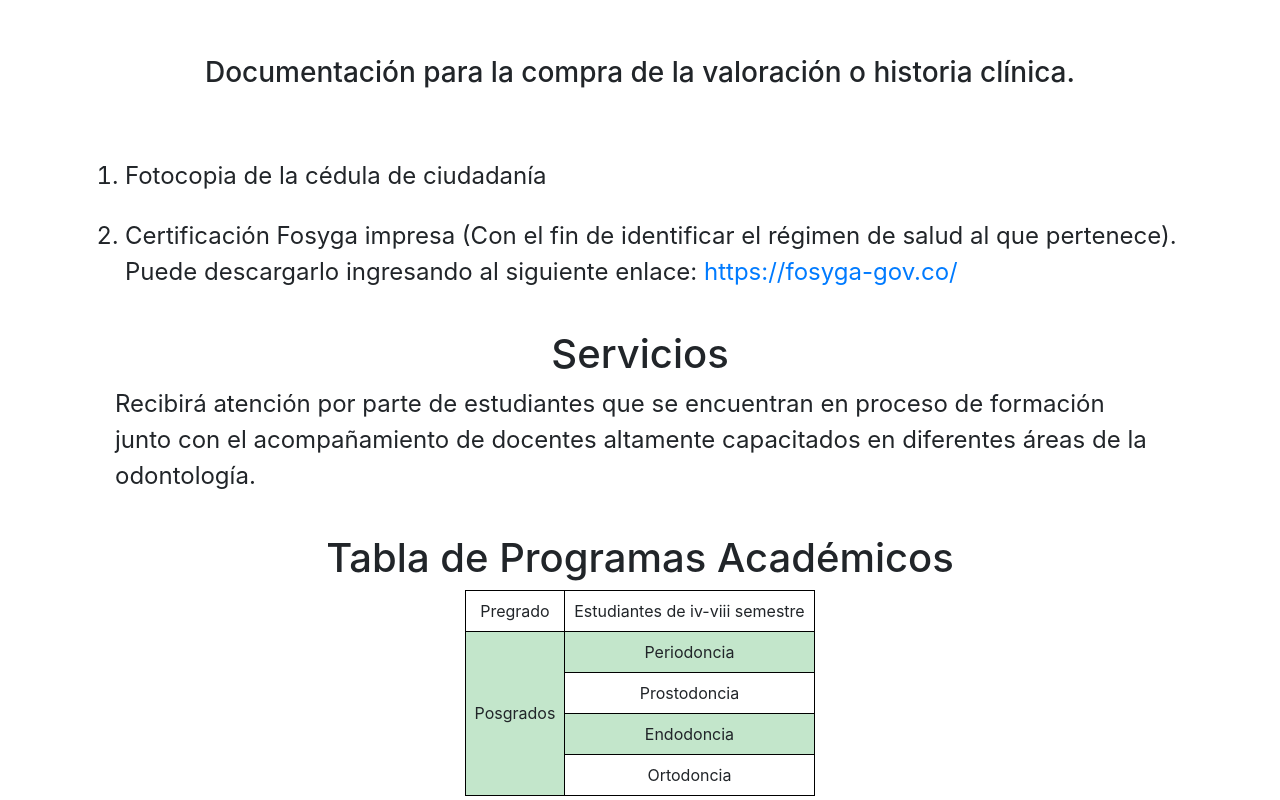
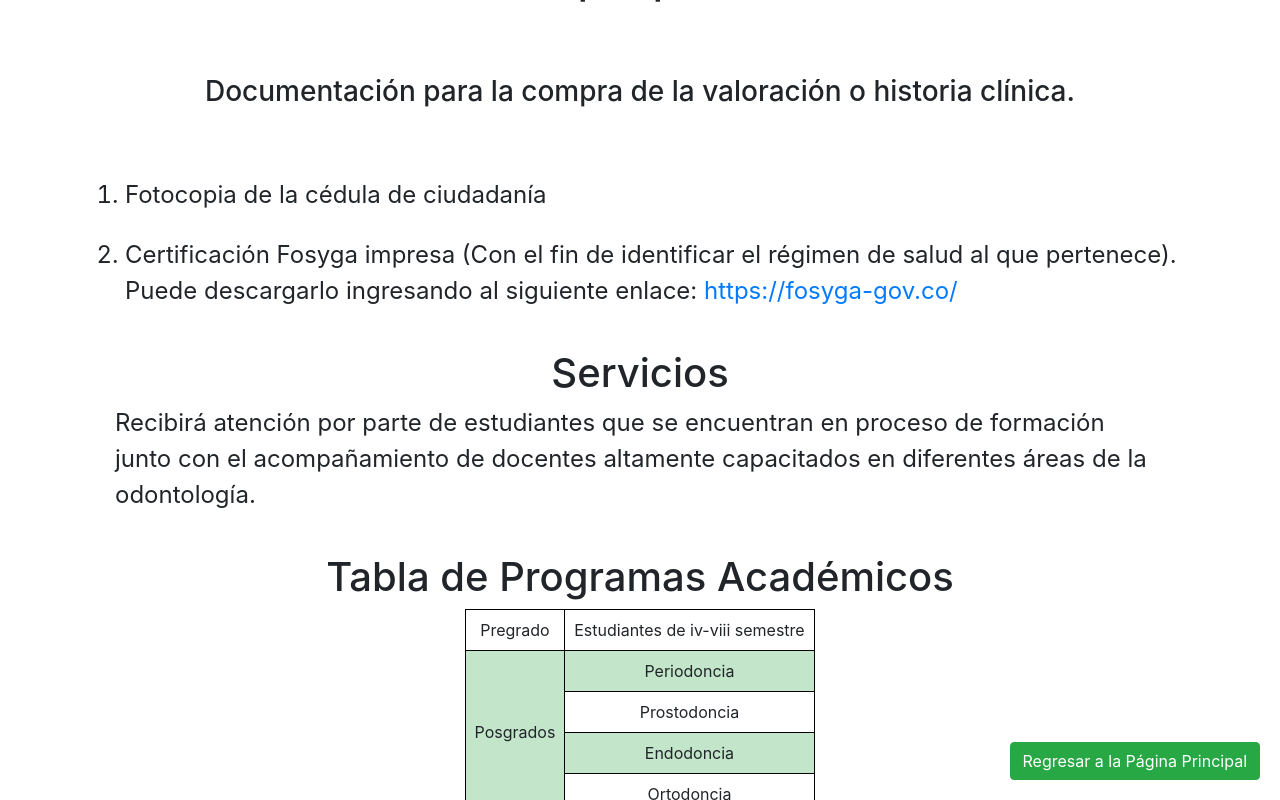
Before and after one commit to SergioCardenas09/Aplicoc-Web.github.io, a plain HTML site: page index.html in a window 1280 px wide. Both pictures are taken after a click on the button "Paciente por primera vez". Shown: the top 800 px of the page. Drawn offline with nearby package versions, Linux system fonts and the light colour scheme.

Commit message:
Add files via upload

```diff
--- a/index.html
+++ b/index.html
@@ -412,7 +412,9 @@
 
 
 
-                    <button id="btnRegresar1" class="btn btn-success pulse" onclick="regresarPaginaPrincipal('contenido-nuevo1')" style="display: none;">Regresar a la Página Principal</button>
+                    <div class="fixed-button">
+                        <button id="btnRegresar1" class="btn btn-success pulse" onclick="regresarPaginaPrincipal('contenido-nuevo1')" style="display: none;">Regresar a la Página Principal</button>
+                    </div>
 
 
 
```
